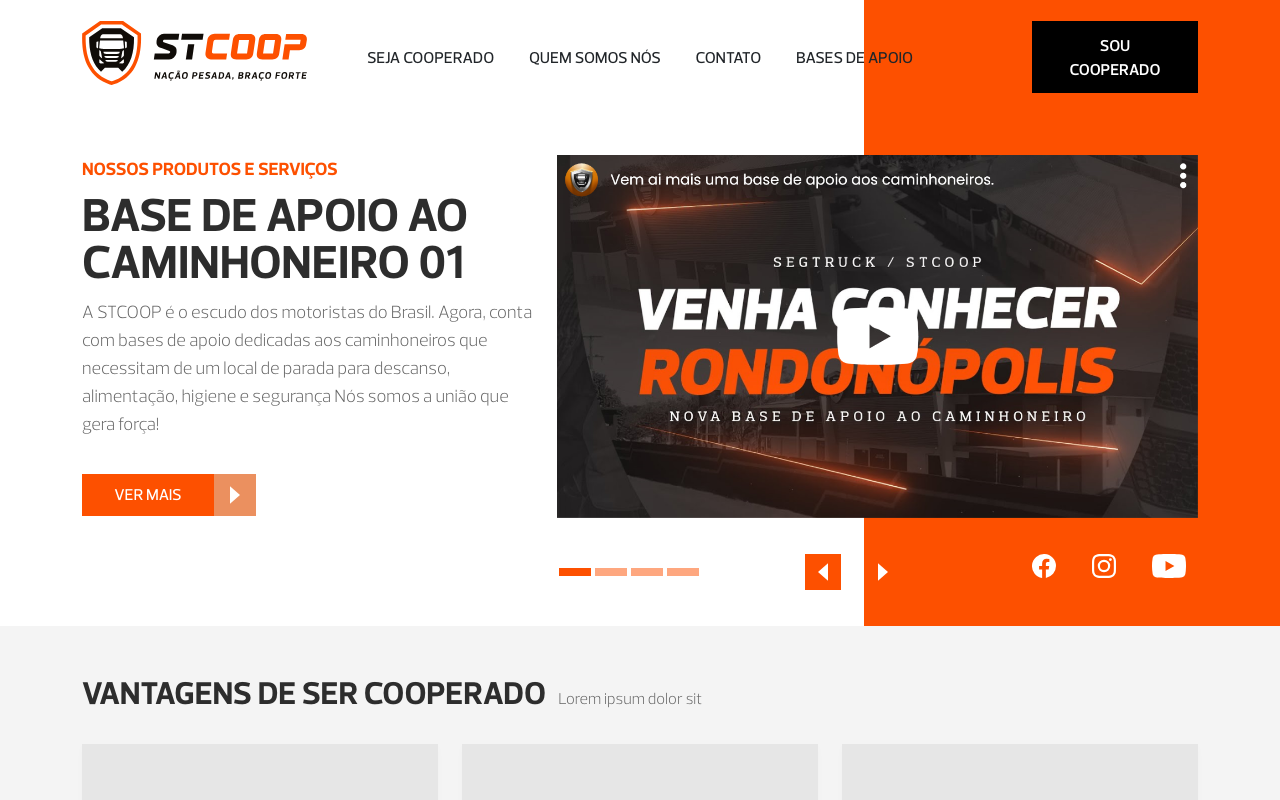
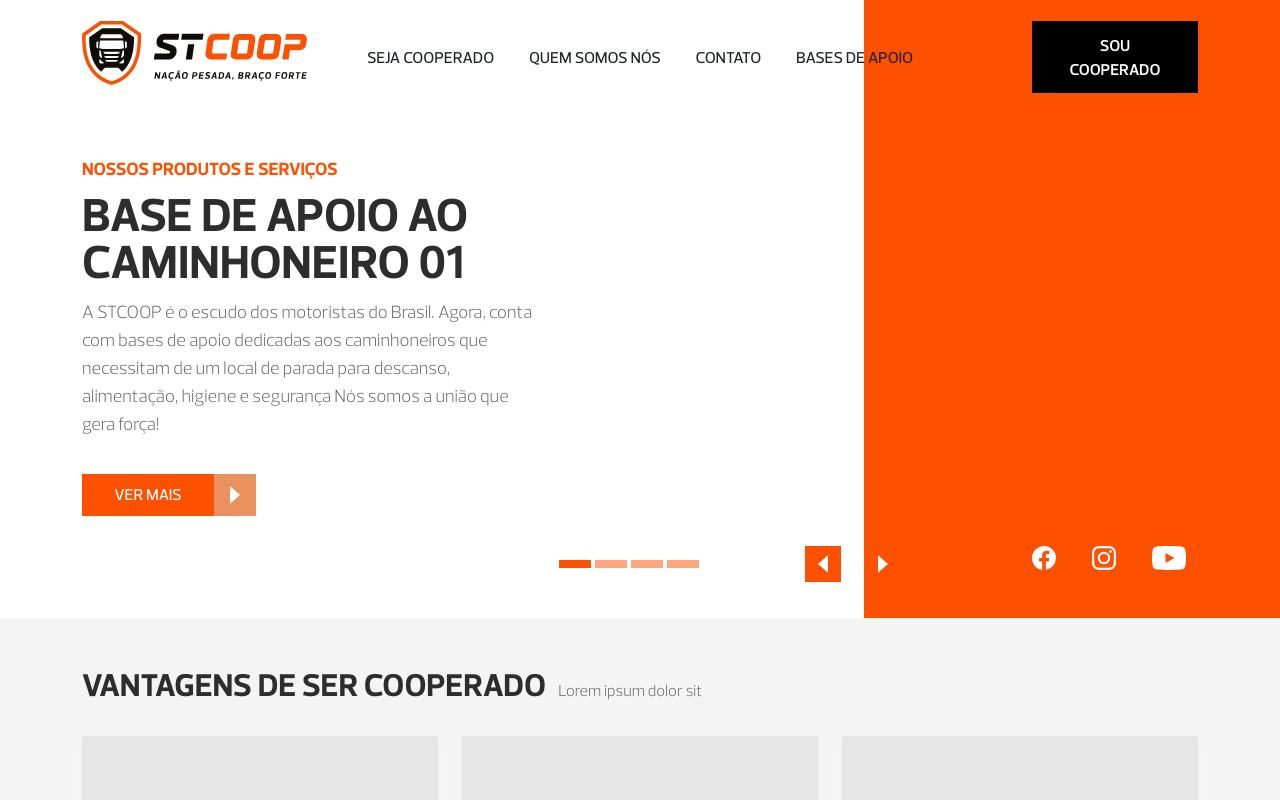
Before and after one commit to krugerrgabriel/stcoop, a Next.js app: page / in a window 1280 px wide. Shown: the top 800 px of the page. Built offline with nearby package versions, Linux system fonts and the light colour scheme.

Commit message:
03/09/2021 - 11h27

```diff
--- a/components/Beneficios/styles.ts
+++ b/components/Beneficios/styles.ts
@@ -12,7 +12,7 @@ export const OrangeLayerEdit = styled(OrangeLayer)`
 export const BeneficiosBox = styled.div`
     position: relative;
 
-    padding: 42px 0;
+    padding: 42px 0 12px 0;
 `;
 
 export const Body = styled.div`
--- a/components/Carousel/index.tsx
+++ b/components/Carousel/index.tsx
@@ -1,4 +1,4 @@
-import React, { useEffect, useState } from "react";
+import React, { useState } from "react";
 import Image from "next/image";
 
 import { ICarousel } from "./interfaces";
@@ -16,6 +16,7 @@ import {
   CarouselButton,
   CarouselCounterBox,
   CarouselCounter,
+  MediaLayer,
 } from "./styles";
 
 import VideoLayer from "/public/images/stcoop-video-layer.png";
@@ -24,6 +25,8 @@ import InstagramIcon from "/public/images/icons/stcoop-instagram.svg";
 import YoutubeIcon from "/public/images/icons/stcoop-youtube.svg";
 import CarouselLeftArrow from "/public/images/icons/stcoop-left-arrow.svg";
 import CarouselRightArrow from "/public/images/icons/stcoop-right-arrow.svg";
+
+import YouTube from "react-youtube";
 
 import ProductsData from "../../public/json/products.json";
 
@@ -35,6 +38,14 @@ const Carousel: React.FC<ICarousel> = () => {
   };
   const previousItem = () => {
     setItem(item <= 0 ? 3 : item - 1);
+  };
+
+  const opts = {
+    height: "422",
+    width: "745",
+    playerVars: {
+      autoplay: 0,
+    },
   };
 
   return (
@@ -63,12 +74,18 @@ const Carousel: React.FC<ICarousel> = () => {
             </CarouselPanel>
           </Col>
           <Col lg={7}>
+            <MediaLayer>
+              {ProductsData[item].image ? (
                 <Image
                   src={VideoLayer}
                   alt="STCOOP Cooperativa Logística Video Layer"
                   width={745}
                   height={422}
                 />
+              ) : (
+                <YouTube videoId={ProductsData[item].video} opts={opts} />
+              )}
+            </MediaLayer>
           </Col>
         </Row>
         <Row className="justify-content-end">
--- a/components/Carousel/styles.ts
+++ b/components/Carousel/styles.ts
@@ -99,3 +99,5 @@ export const CarouselCounter = styled.div<{ active: Boolean; }>`
 
     cursor: pointer;
 `;
+
+export const MediaLayer = styled.div``;
--- a/public/json/products.json
+++ b/public/json/products.json
@@ -2,25 +2,25 @@
   {
     "title": "BASE DE APOIO AO CAMINHONEIRO 01",
     "description": "A STCOOP é o escudo dos motoristas do Brasil. Agora, conta com bases de apoio dedicadas aos caminhoneiros que necessitam de um local de parada para descanso, alimentação, higiene e segurança Nós somos a união que gera força!",
-    "image": "/public/images/stcoop-video-layer.png",
+    "video": "W0Wy1A1GWKQ",
     "link": "/bases-de-apoio"
   },
   {
     "title": "BASE DE APOIO AO CAMINHONEIRO 02",
     "description": "A STCOOP é o escudo dos motoristas do Brasil. Agora, conta com bases de apoio dedicadas aos caminhoneiros que necessitam de um local de parada para descanso, alimentação, higiene e segurança Nós somos a união que gera força!",
-    "image": "/public/images/stcoop-video-layer.png",
+    "video": "fdS-aCIKrfQ",
     "link": "/bases-de-apoio"
   },
   {
     "title": "BASE DE APOIO AO CAMINHONEIRO 03",
     "description": "A STCOOP é o escudo dos motoristas do Brasil. Agora, conta com bases de apoio dedicadas aos caminhoneiros que necessitam de um local de parada para descanso, alimentação, higiene e segurança Nós somos a união que gera força!",
-    "image": "/public/images/stcoop-video-layer.png",
+    "video": "E19qYSYBgqQ",
     "link": "/bases-de-apoio"
   },
   {
     "title": "BASE DE APOIO AO CAMINHONEIRO 04",
     "description": "A STCOOP é o escudo dos motoristas do Brasil. Agora, conta com bases de apoio dedicadas aos caminhoneiros que necessitam de um local de parada para descanso, alimentação, higiene e segurança Nós somos a união que gera força!",
-    "image": "/public/images/stcoop-video-layer.png",
+    "video": "SbXQKrSbvno",
     "link": "/bases-de-apoio"
   }
 ]
```
Also changed, not shown: components/Beneficios/index.tsx (+11 -1 lines). Lines whose indentation alone changed are shown as unchanged.
